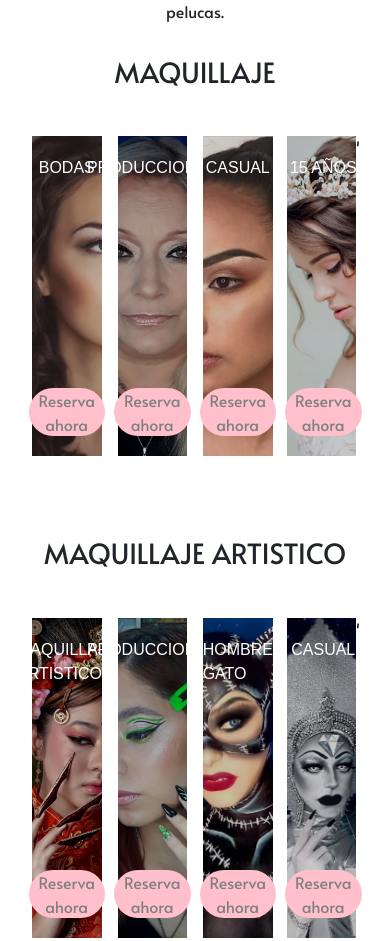
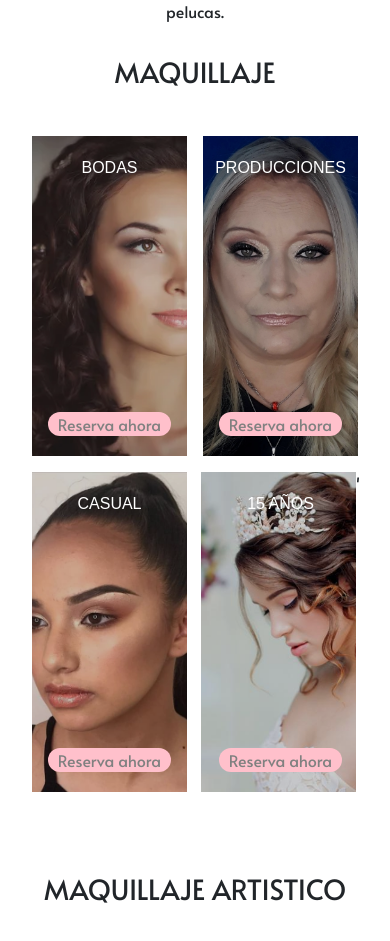
Before and after one commit to Nahuel-Salvatierra/Colorme-Makeup, a plain HTML site: page index.html in a window 390 px wide. Shown: the part 1540-2481 px from the top of the page. Drawn offline with nearby package versions, Linux system fonts and the light colour scheme.

Commit message:
style: :art: responsive flayer

```diff
--- a/src/stylesheet/styles.css
+++ b/src/stylesheet/styles.css
@@ -169,7 +169,9 @@ nav div a {
 
 .flayer__container {
     display: grid;
-    grid-template-columns: repeat(4, 1fr);
+    display: grid;
+    grid-template-columns: 1fr 1fr; /* Dos columnas en dispositivos móviles */
+    gap: 20px; /* Espacio entre las imágenes */
     grid-auto-rows: 20rem;
     grid-gap: 1rem;
     margin: 3rem 2rem;
```
